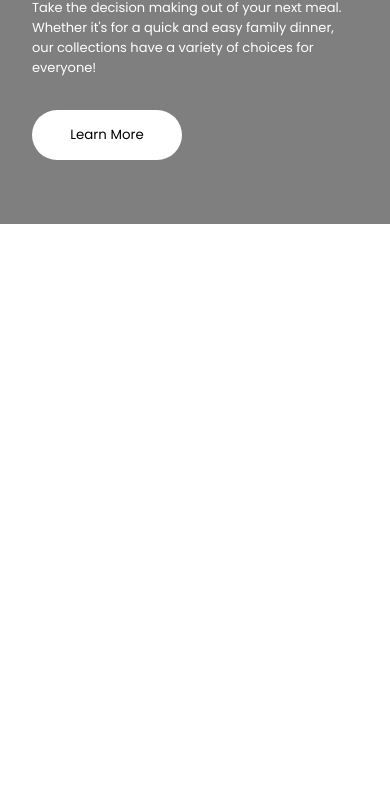
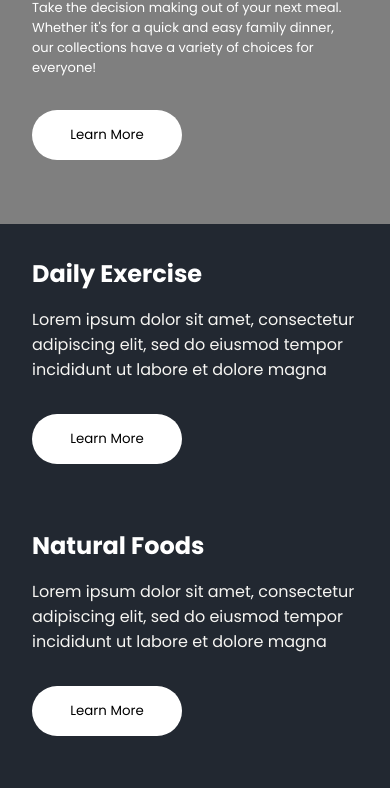
Before and after one commit to Ola-star-coder/Dev-kitchen, a plain HTML site: page index.html in a window 390 px wide. Shown: the part 312-1100 px from the top of the page. Before the commit the page ends 844 px from the top, so only its background shows below. Drawn offline with Linux system fonts and the light colour scheme.

Commit message:
commit new codes

```diff
--- a/index.html
+++ b/index.html
@@ -1,5 +1,6 @@
 <!DOCTYPE html>
 <html lang="en">
+
 <head>
   <meta charset="UTF-8">
   <meta name="viewport" content="width=device-width, initial-scale=1.0">
@@ -71,7 +72,8 @@
 
       <h2>Nourishing with <br>Healthy Food Choices</h2>
 
-    <p>Take the decision making out of your next meal. <br>Whether it's for a quick and easy family dinner, <br>our collections have a
+      <p>Take the decision making out of your next meal. <br>Whether it's for a quick and easy family dinner, <br>our
+        collections have a
         variety of choices for everyone!</p>
 
       <button type="submit">Learn More</button>
@@ -80,13 +82,51 @@
 
   </section>
 
-  <section class="dev-section">
-    <div class="dev-sect"></div>
+ <section class="second-section">
+
+  <div class="second-sect">
+
+  <h2>Daily Exercise</h2>
+
+  <p>Lorem ipsum dolor sit amet, consectetur adipiscing elit, sed do eiusmod tempor incididunt ut labore et dolore magna</p>
+
+  <button type="submit">Learn More</button>
+
+  </div>
+
+  <div class="second-sect">
+
+    <h2>Natural Foods</h2>
+
+    <p>Lorem ipsum dolor sit amet, consectetur adipiscing elit, sed do eiusmod tempor incididunt ut labore et dolore magna</p>
+
+    <button type="submit">Learn More</button>
+
+  </div>
+
+  <div class="second-sect">
+
+  <h2>Nutrition Plans</h2>
+
+  <p>Lorem ipsum dolor sit amet, consectetur adipiscing elit, sed do eiusmod tempor incididunt ut labore et dolore magna</p>
+
+  <button type="submit">Learn More</button>
+
+  </div>
+
+
  </section>
+
+
+
+
+
+
 
 
   <script src="index.js"></script>
 
 
 </body>
+
 </html>
--- a/style.css
+++ b/style.css
@@ -196,3 +196,55 @@ button:hover {
         font-size: 13px;
     }
 }
+
+
+.second-section {
+    background: #222831;
+    color: #fff;
+    padding: 2rem;
+    display: grid;
+    grid-template-columns: repeat(3, 1fr);
+}
+
+.second-sect {
+    padding: 2rem;
+}
+
+.second-sect h2 {
+    padding-bottom: 1rem;
+}
+
+.second-sect p {
+    color: #F6F5F2;
+}
+
+@media screen and (max-width:1225px) {
+    .second-section {
+        background: #222831;
+        color: #fff;
+        padding: 2rem;
+        display: grid;
+        grid-template-columns: repeat(2, 1fr);
+    }
+}
+
+@media screen and (max-width:946px) {
+    .second-section {
+        padding: 1rem;
+    }
+}
+
+@media screen and (max-width:717px) {
+    .second-section {
+        background: #222831;
+        color: #fff;
+        padding: 1rem;
+        display: grid;
+        grid-template-columns: repeat(1, 1fr);
+        /* text-align: center; */
+    }
+
+    .second-sect {
+        padding: 1rem;
+    }
+}
```
Lines whose indentation alone changed are shown as unchanged.
